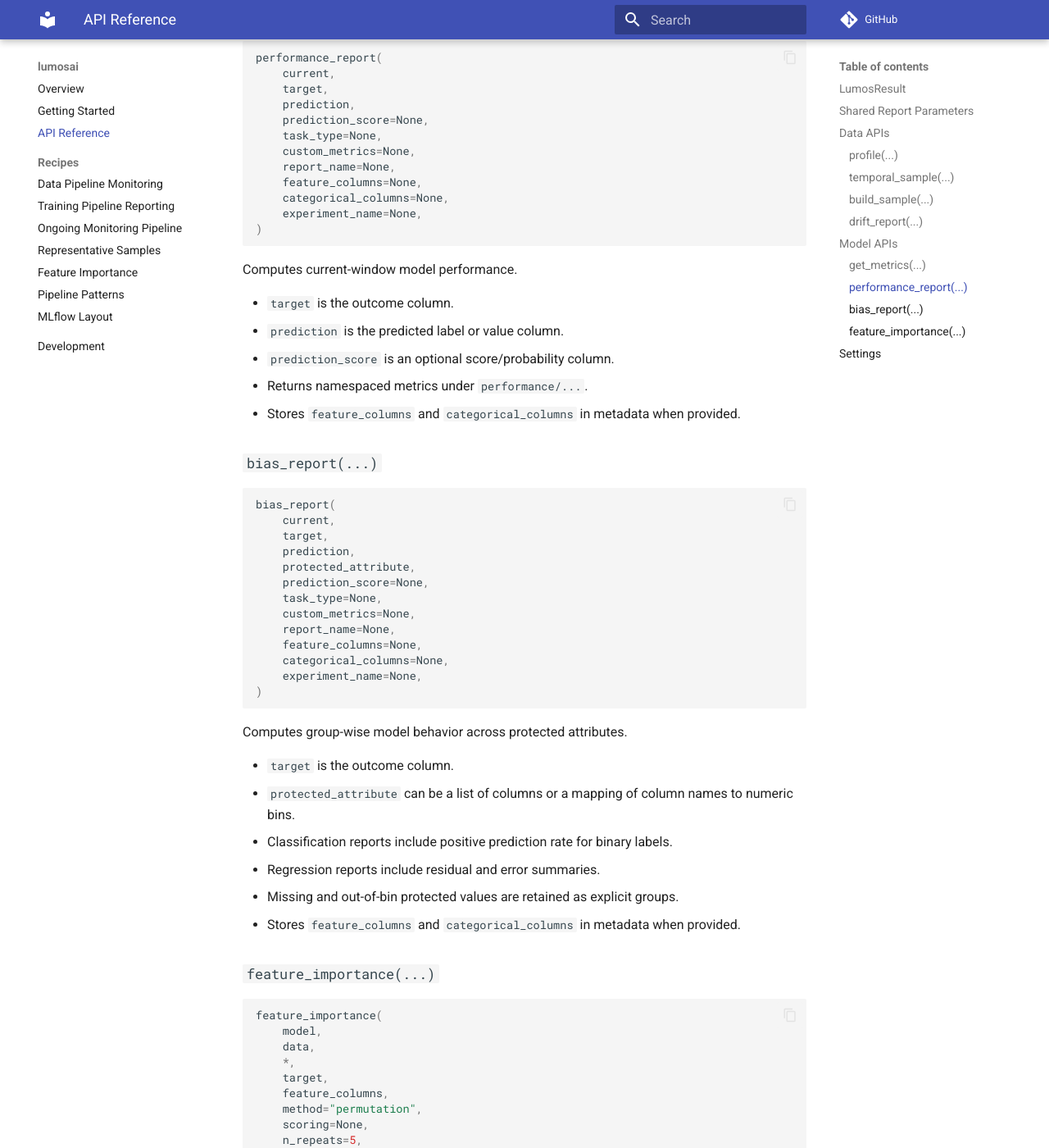
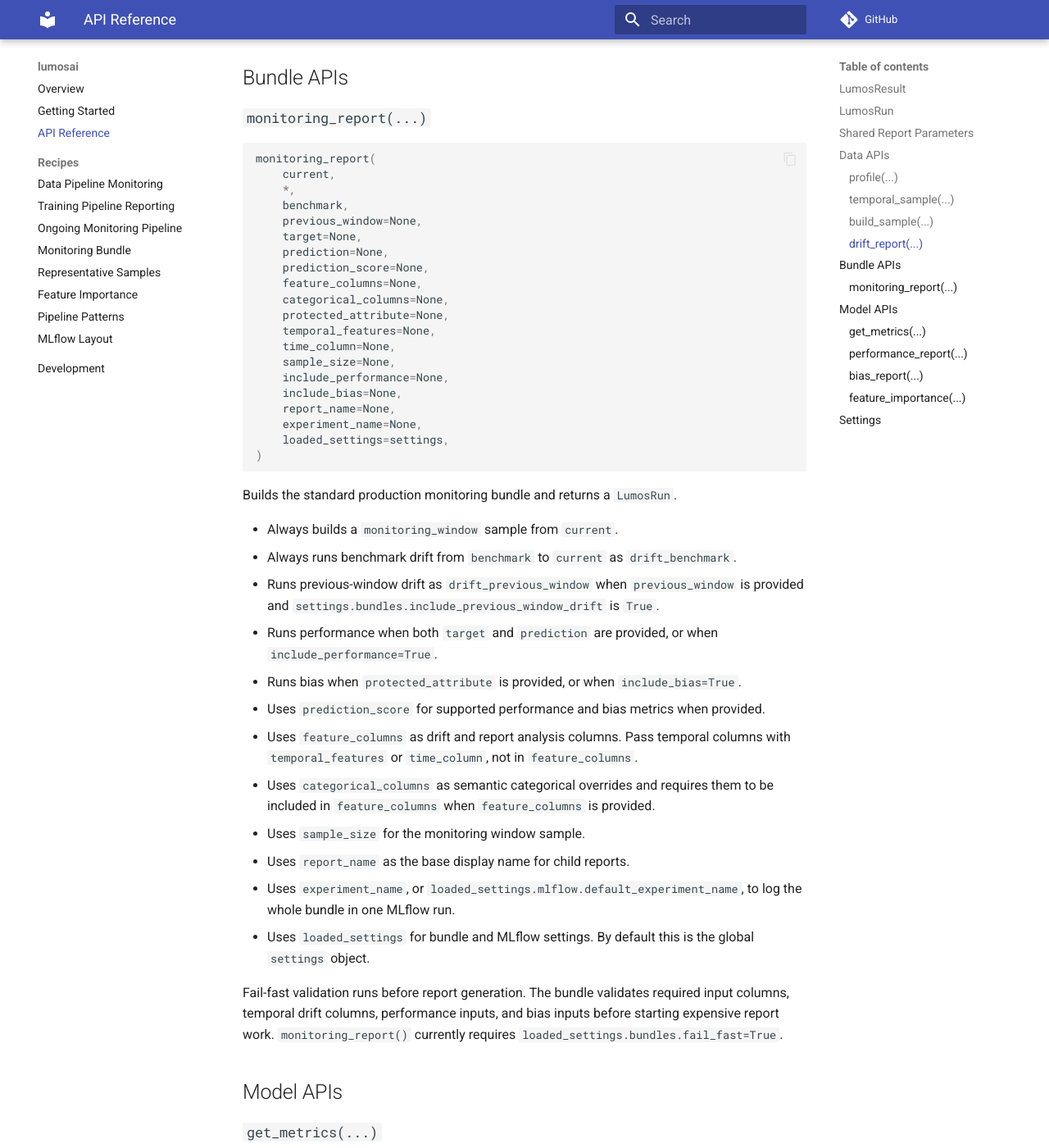
Before and after one commit to rmenziejr/lumos-ai, an MkDocs documentation site: the page built from docs/api.md, in a window 1280 px wide and 1400 px high, scrolled down 5357 px. Shown: the whole window at 82% size. Built offline with MkDocs 1.6.1 and Material for MkDocs 9.7.7, drawn with Linux system fonts in a browser that asks for light colours; comment, search, counter and statistics services are not loaded; some of the changed text lies outside the part shown.

Commit message:
docs: add monitoring bundle guide

````diff
--- a/docs/api.md
+++ b/docs/api.md
@@ -14,6 +14,22 @@ Fields:
 - `metadata`: report type, task type, comparison name, report name, and schema metadata.
 
 Use `result.to_dict()` for JSON-safe output.
+
+## `LumosRun`
+
+Bundle functions return `LumosRun`.
+
+Fields:
+
+- `run_type`: logical bundle type, such as `"monitoring"`.
+- `results`: child `LumosResult` objects keyed by stable report names.
+- `metadata`: bundle-level details such as `report_name` and skipped reports.
+
+Properties and methods:
+
+- `run.metrics`: merged metrics from all child results.
+- `run.flagged`: flagged findings from all child results, annotated with `result_key`.
+- `run.to_dict()`: JSON-safe grouped output for logging, APIs, or persisted summaries.
 
 ## Shared Report Parameters
 
@@ -185,6 +201,50 @@ Allowed `report` keys:
 
 When `feature_columns` is provided, `evidently_kwargs["preset"]["columns"]` must match it.
 
+## Bundle APIs
+
+### `monitoring_report(...)`
+
+```python
+monitoring_report(
+    current,
+    *,
+    benchmark,
+    previous_window=None,
+    target=None,
+    prediction=None,
+    prediction_score=None,
+    feature_columns=None,
+    categorical_columns=None,
+    protected_attribute=None,
+    temporal_features=None,
+    time_column=None,
+    sample_size=None,
+    include_performance=None,
+    include_bias=None,
+    report_name=None,
+    experiment_name=None,
+    loaded_settings=settings,
+)
+```
+
+Builds the standard production monitoring bundle and returns a `LumosRun`.
+
+- Always builds a `monitoring_window` sample from `current`.
+- Always runs benchmark drift from `benchmark` to `current` as `drift_benchmark`.
+- Runs previous-window drift as `drift_previous_window` when `previous_window` is provided and `settings.bundles.include_previous_window_drift` is `True`.
+- Runs performance when both `target` and `prediction` are provided, or when `include_performance=True`.
+- Runs bias when `protected_attribute` is provided, or when `include_bias=True`.
+- Uses `prediction_score` for supported performance and bias metrics when provided.
+- Uses `feature_columns` as drift and report analysis columns. Pass temporal columns with `temporal_features` or `time_column`, not in `feature_columns`.
+- Uses `categorical_columns` as semantic categorical overrides and requires them to be included in `feature_columns` when `feature_columns` is provided.
+- Uses `sample_size` for the monitoring window sample.
+- Uses `report_name` as the base display name for child reports.
+- Uses `experiment_name`, or `loaded_settings.mlflow.default_experiment_name`, to log the whole bundle in one MLflow run.
+- Uses `loaded_settings` for bundle and MLflow settings. By default this is the global `settings` object.
+
+Fail-fast validation runs before report generation. The bundle validates required input columns, temporal drift columns, performance inputs, and bias inputs before starting expensive report work. `monitoring_report()` currently requires `loaded_settings.bundles.fail_fast=True`.
+
 ## Model APIs
 
 ### `get_metrics(...)`
@@ -311,3 +371,4 @@ The main settings groups are:
 - `settings.mlflow`
 - `settings.data`
 - `settings.model`
+- `settings.bundles`
--- a/mkdocs.yml
+++ b/mkdocs.yml
@@ -15,6 +15,7 @@ nav:
       - Data Pipeline Monitoring: recipes/data-pipeline-monitoring.md
       - Training Pipeline Reporting: recipes/training-pipeline-reporting.md
       - Ongoing Monitoring Pipeline: recipes/ongoing-monitoring-pipeline.md
+      - Monitoring Bundle: recipes/monitoring-bundle.md
       - Representative Samples: recipes/representative-samples.md
       - Feature Importance: recipes/feature-importance.md
       - Pipeline Patterns: recipes/pipeline-patterns.md
````
Also changed, not shown: docs/recipes/monitoring-bundle.md (added, +142 -0 lines), docs/recipes/pipeline-patterns.md (+26 -0 lines).
